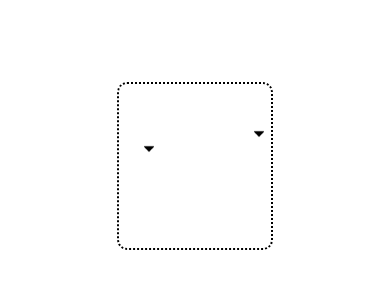
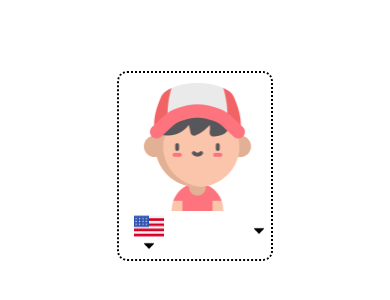
Before and after one commit to dcnxx1/kelli, a React Native app in the folder app/: screen / in a window 390 px wide. Shown: the part 256-556 px from the top of the page. Built offline with nearby package versions, Linux system fonts and the light colour scheme.

Commit message:
character avatar is now updated when language is changed
But I've added like 3-4 useffect hooks to accomplish this. Is this efficient?

```diff
--- a/app/src/screens/Home/Home.tsx
+++ b/app/src/screens/Home/Home.tsx
@@ -28,11 +28,33 @@ export default function Home() {
   const [isOpenOptions, setOptions] = useState(false);
   const [isOpenModal, setIsOpenModal] = useState<boolean>(false);
 
-  const setLanguageCallback = useCallback((selectLanguage : SelectLanguage) => {
-    setLanguage(selectLanguage)
-    setOptions(false)
-    console.log("language set :>>", language)
-  }, [language, setLanguage]);
+  const setLanguageCallback = useCallback(
+    (selectLanguage: SelectLanguage) => {
+      setLanguage(selectLanguage);
+      setOptions(false);
+    },
+    [language, setLanguage]
+  );
+
+  useEffect(() => {
+    const characterPredicate = (char: Character) =>
+      char.language === language?.flag;
+    const filteredCharacters = modifiedChars.filter(characterPredicate);
+    setCharacterArray(filteredCharacters);
+  }, [language]);
+
+  useEffect(() => {
+    setCharacter(characterArray[0]);
+  }, [characterArray]);
+
+  useEffect(() => {
+    console.log(language);
+    console.log(characterArray);
+  }, [language]);
+  useEffect(() => {
+    setCharacter(characterArray[0]);
+    setLanguage(languageArray[0]);
+  }, []);
 
   return (
     <View style={ss.Homes}>
```
